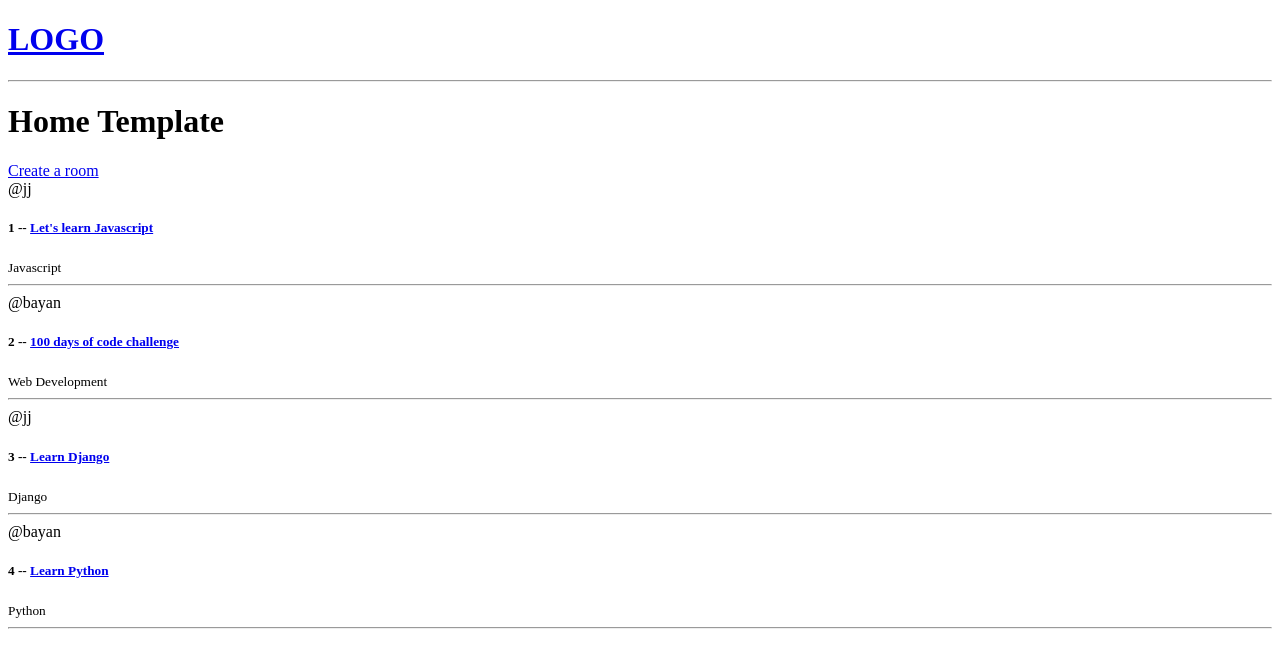
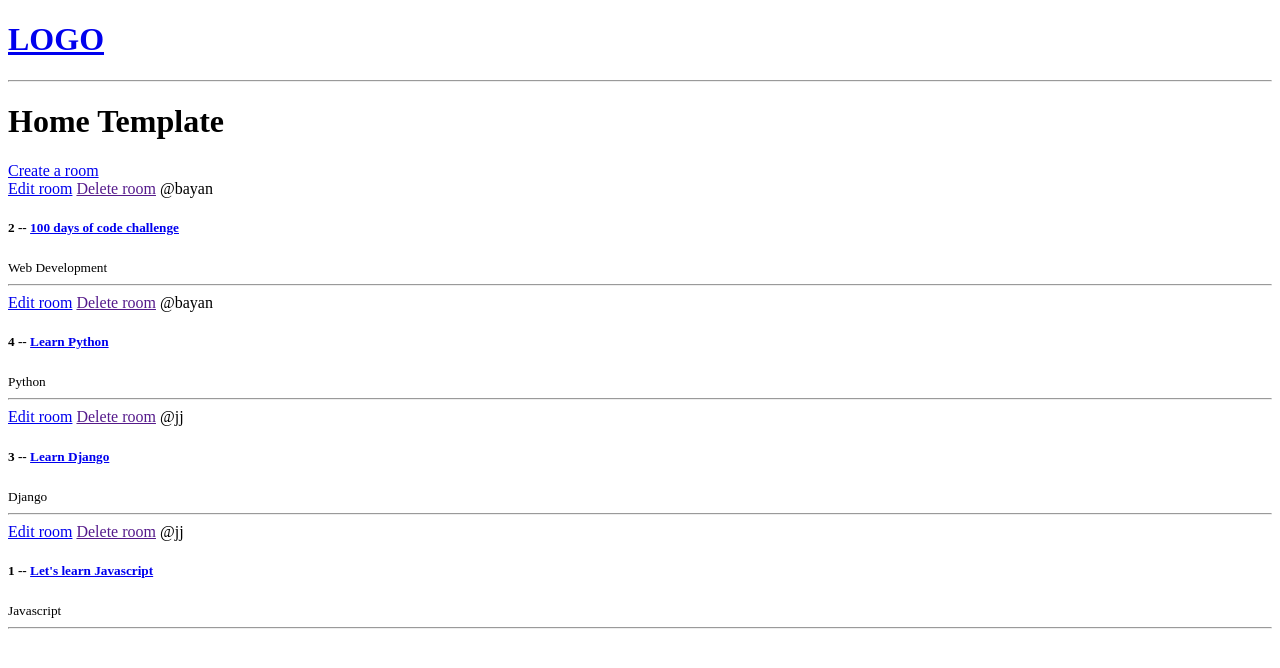
Before and after one commit to jalaaJ/studybud, a Django app: page / in a window 1280 px wide. Shown: the top 668 px of the page. Run offline with Django 4.2, Linux system fonts and the light colour scheme; data comes from the database, SQL or seed files in the repository; both versions use the stored data as it was after the commit.

Commit message:
Created a form template and added the functionality to Create and Update a room and using the abilities of Form Model to save to database

```diff
--- a/base/models.py
+++ b/base/models.py
@@ -23,6 +23,9 @@ class Room(models.Model):
     # takes a timestamp when we create the room
     created = models.DateTimeField(auto_now_add=True)
 
+    class Meta:
+        ordering = ["-updated", "-created"]
+
     def __str__(self):
         return self.name
 
--- a/base/templates/base/home.html
+++ b/base/templates/base/home.html
@@ -12,6 +12,8 @@
     <div>
       {% comment %} instead of the room/{{room.id}}, we can use the built in url
       tag {% endcomment %}
+      <a href="{% url 'update-room' room.id %}">Edit room</a>
+      <a href="">Delete room</a>
       <span>@{{room.host.username}}</span>
       <h5>
         {{room.id}} -- <a href="{% url 'room' room.id %}">{{room.name}}</a>
--- a/base/urls.py
+++ b/base/urls.py
@@ -5,4 +5,5 @@ urlpatterns = [
     path("", views.home, name="home"),
     path("room/<str:pk>", views.room, name="room"),
     path("create-room/", views.createRoom, name="create-room"),
+    path("update-room/<str:pk>", views.updateRoom, name="update-room"),
 ]
--- a/base/views.py
+++ b/base/views.py
@@ -1,4 +1,4 @@
-from django.shortcuts import render
+from django.shortcuts import redirect, render
 from .models import Room
 from .forms import RoomForm
 
@@ -24,5 +24,24 @@ def room(request, pk):
 
 def createRoom(request):
     form = RoomForm()
+    if request.method == "POST":
+        form = RoomForm(request.POST)
+        if form.is_valid():
+            form.save()
+            return redirect("home")
     context = {"form": form}
     return render(request, "base/room_form.html", context)
+
+
+def updateRoom(request, pk):
+    room = Room.objects.get(id=pk)
+    form = RoomForm(instance=room)
+
+    # Now we need to process this data and update the given room
+    if request.method == "POST":
+        form = RoomForm(request.POST, instance=room)
+        if form.is_valid():
+            form.save()
+            return redirect("home")
+    context = {"form": form}
+    return render(request, "base/room_form.html", context)
```
Also changed, not shown: db.sqlite3.
